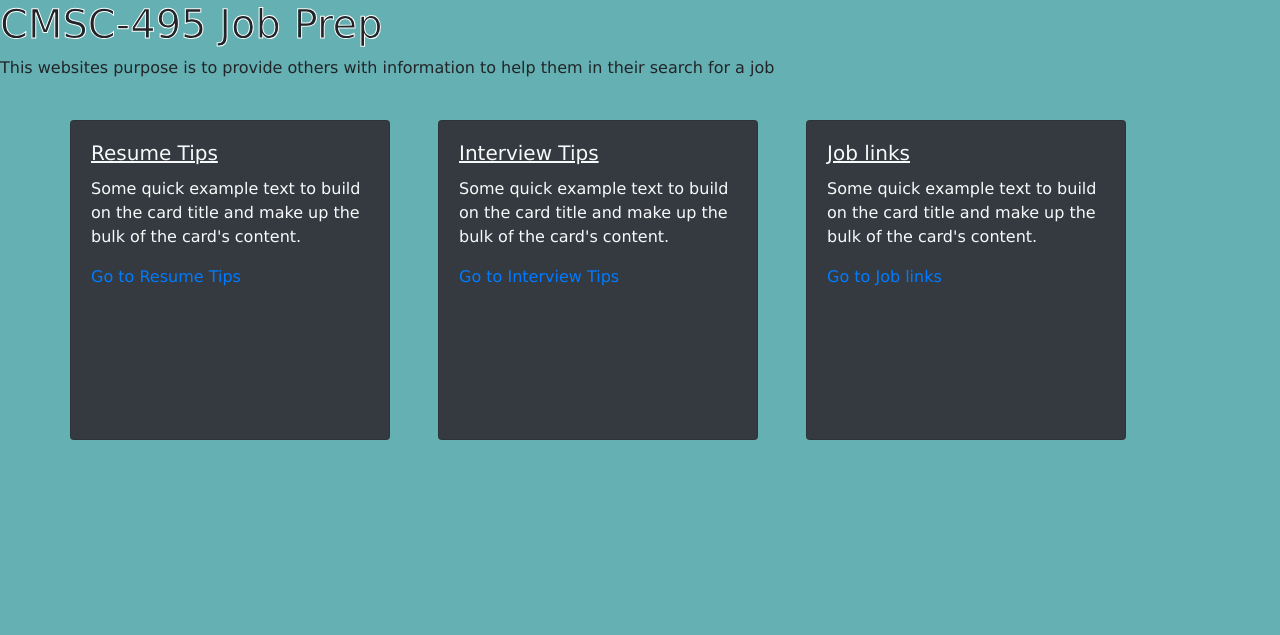
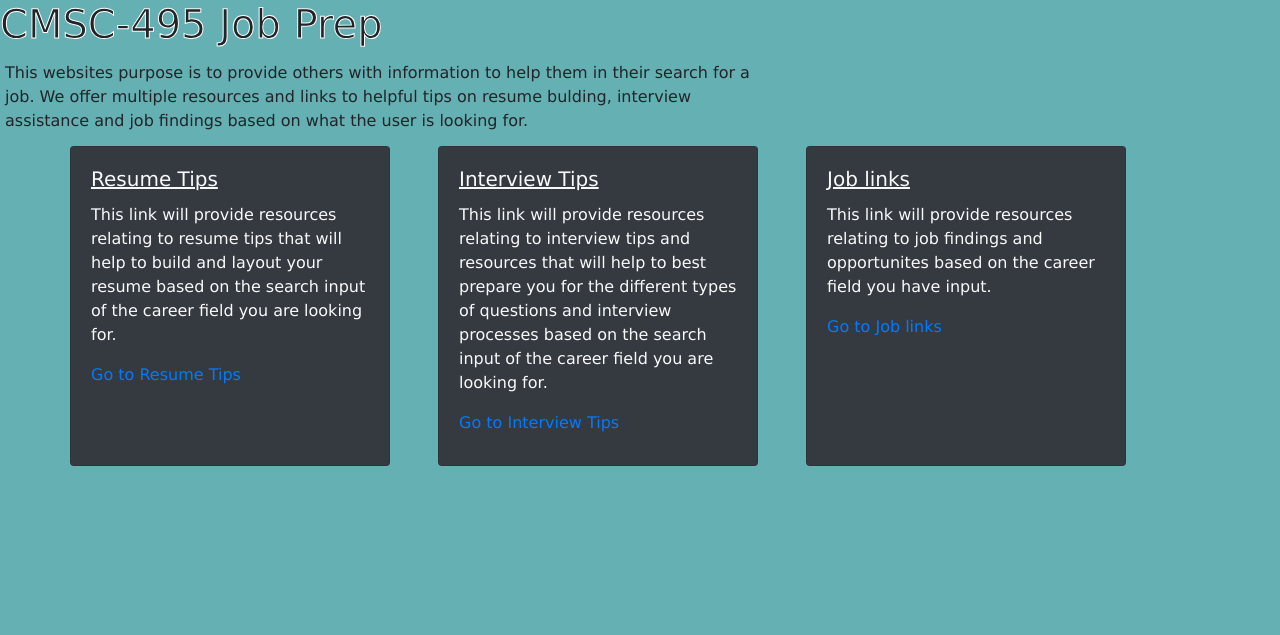
Before and after one commit to KaceyGambill/CMSC495-team-project, a Flask app: page / in a window 1280 px wide. Shown: the part 56-691 px from the top of the page. Run offline with Flask 2, Linux system fonts and the light colour scheme; some libraries are stand-ins or nearby versions.

Commit message:
Adding real text, replacing filler text

```diff
--- a/static/css/style.css
+++ b/static/css/style.css
@@ -4,3 +4,9 @@ body {
     background-color: #65b0b2;
     font-family: Verdana, Geneva, Tahoma, sans-serif;
 }
+
+.description {
+    width: 780px;
+    height: 50px;
+    padding: 5px;
+}
--- a/templates/index.html
+++ b/templates/index.html
@@ -15,7 +15,11 @@
   {% include "header.html" %}
   <h1 class="test" style="-webkit-text-stroke-width: 1px;
   -webkit-text-stroke-color: white;">CMSC-495 Job Prep</h1>
-  <p>This websites purpose is to provide others with information to help them in their search for a job</p>
+  <p class="description">This websites purpose is to provide others with information to help them in their search for a
+    job.
+    We offer multiple resources and links to helpful tips on resume bulding, interview assistance
+    and job findings based on what the user is looking for.
+  </p>
   <br />
   <div class="container ">
     <div class="row d-flex">
@@ -23,8 +27,9 @@
       <div class="card mr-5 bg-dark text-light" style="width: 20rem; height: 20rem;">
         <div class="card-body">
           <h5 class="card-title"><u>Resume Tips</u></h5>
-          <p class="card-text">Some quick example text to build on the card title and make up the bulk of the card's
-            content.</p>
+          <p class="card-text"> This link will provide resources relating to resume tips that will help to build and
+            layout your resume based on the search input of the career field you are looking for.
+          </p>
           <a href="http://127.0.0.1:5000/resume" class="card-link">Go to Resume Tips</a>
         </div>
       </div>
@@ -32,8 +37,10 @@
       <div class="card mr-5 bg-dark text-light" style="width: 20rem; height: 20rem;">
         <div class="card-body">
           <h5 class="card-title"><u>Interview Tips</u></h5>
-          <p class="card-text">Some quick example text to build on the card title and make up the bulk of the card's
-            content.</p>
+          <p class="card-text">This link will provide resources relating to interview tips and resources that will help
+            to best prepare you for the different types of questions and interview processes based on the search input
+            of
+            the career field you are looking for.</p>
           <a href="http://127.0.0.1:5000/interview" class="card-link">Go to Interview Tips</a>
         </div>
       </div>
@@ -41,8 +48,8 @@
       <div class="card bg-dark text-light" style="width: 20rem; height: 20rem;">
         <div class="card-body">
           <h5 class="card-title"><u>Job links</u></h5>
-          <p class="card-text">Some quick example text to build on the card title and make up the bulk of the card's
-            content.</p>
+          <p class="card-text">This link will provide resources relating to job findings and opportunites based on the
+            career field you have input.</p>
           <a href="http://127.0.0.1:5000/jobs" class="card-link">Go to Job links</a>
         </div>
       </div>
```
